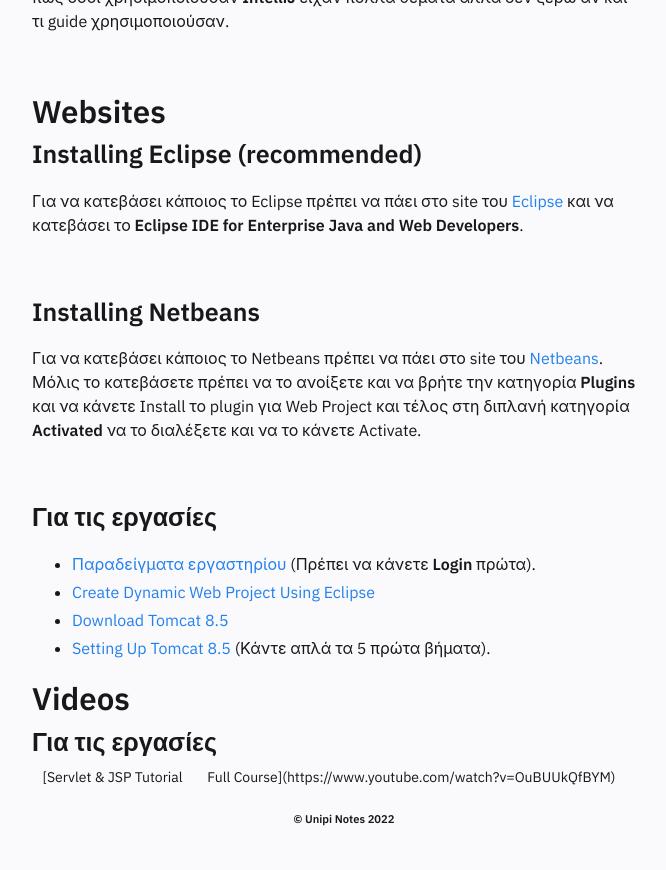
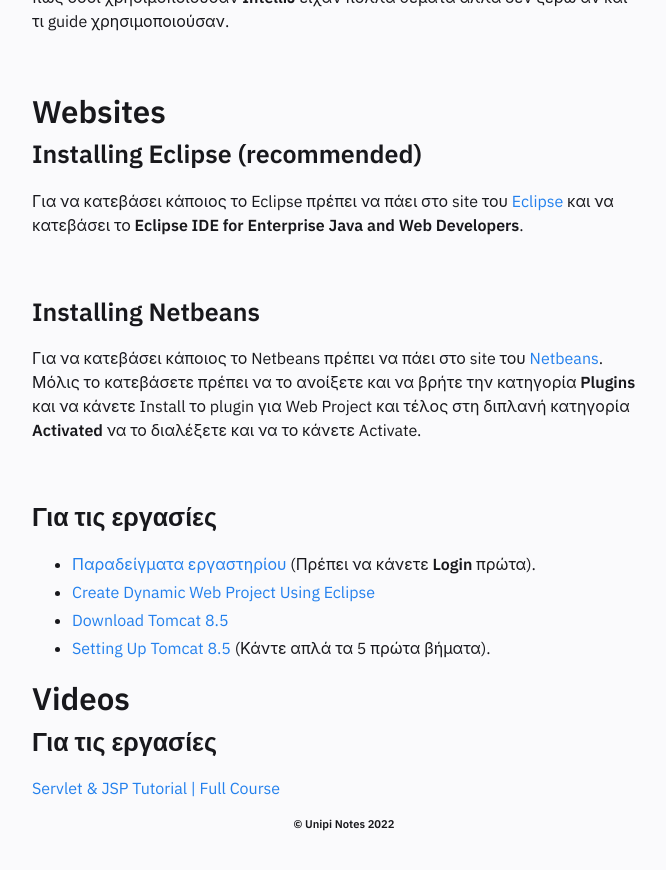
Before and after one commit to UnipiNotes/unipinotes.github.io, a Jekyll site: the page built from _classes/second-year/fourth-semester/jsp.md, in a window 1280 px wide and 900 px high, scrolled down 805 px. Shown: the top 870 px of the window, without its empty margins (306-972 px from the left). Built offline with Jekyll 4.4.1, drawn with Linux system fonts in a browser that asks for light colours.

Commit message:
Escaped a character in the link of the video

```diff
--- a/_classes/second-year/fourth-semester/jsp.md
+++ b/_classes/second-year/fourth-semester/jsp.md
@@ -55,4 +55,4 @@
 
 ### Για τις εργασίες
 
-[Servlet & JSP Tutorial | Full Course](https://www.youtube.com/watch?v=OuBUUkQfBYM)
+[Servlet & JSP Tutorial \| Full Course](https://www.youtube.com/watch?v=OuBUUkQfBYM)
```
